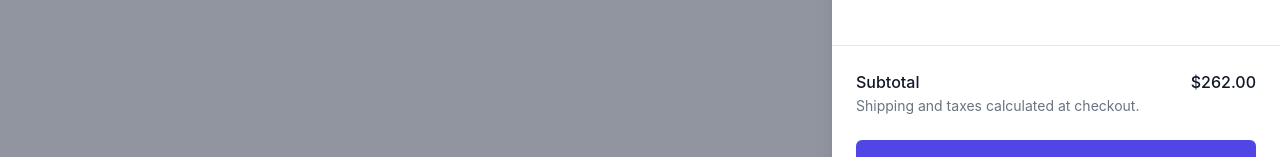
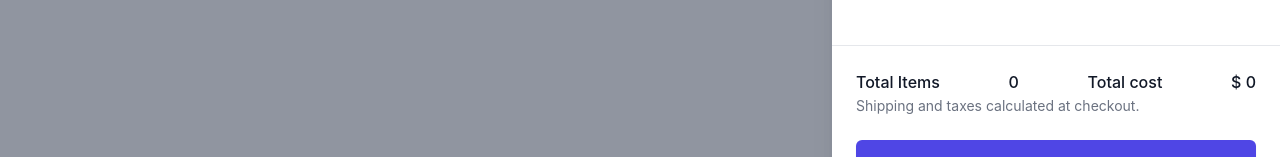
Before and after one commit to AdrianVilla1504/nextmyrestaurant, a Next.js app: page /productdetail/1 in a window 1280 px wide. Both pictures are taken after a click on the icon 1218 px from the left and 32 px from the top of the page. Shown: the part 542-699 px from the top of the page. Built offline with nearby package versions, Linux system fonts and the light colour scheme; no server answers.

Commit message:
feat: add total to the cart

```diff
--- a/components/Cart/index.jsx
+++ b/components/Cart/index.jsx
@@ -4,7 +4,7 @@ import { Fragment, useState } from 'react';
 import { Dialog, Transition } from '@headlessui/react';
 import { XMarkIcon } from '@heroicons/react/24/outline';
 import { useRouter } from 'next/router';
-import { useDispatch, useSelector } from "react-redux";
+import { useDispatch, useSelector  } from "react-redux";
 import { useEffect } from 'react';
 import { adjustItemQty, removeFromCart } from '../../store/action/shopping';
 
@@ -144,8 +144,11 @@ const handleRemoveItem = (_id) => {
 
                     <div className="border-t border-gray-200 py-6 px-4 sm:px-6">
                       <div className="flex justify-between text-base font-medium text-gray-900">
-                        <p>Subtotal</p>
-                        <p>$262.00</p>
+                        <p>Total Items</p>
+                        <p>{totalItems}</p>
+
+                        <p>Total cost</p>
+                        <p>$ {totalPrice}</p>
                       </div>
                       <p className="mt-0.5 text-sm text-gray-500">Shipping and taxes calculated at checkout.</p>
                       <div className="mt-6">
```
